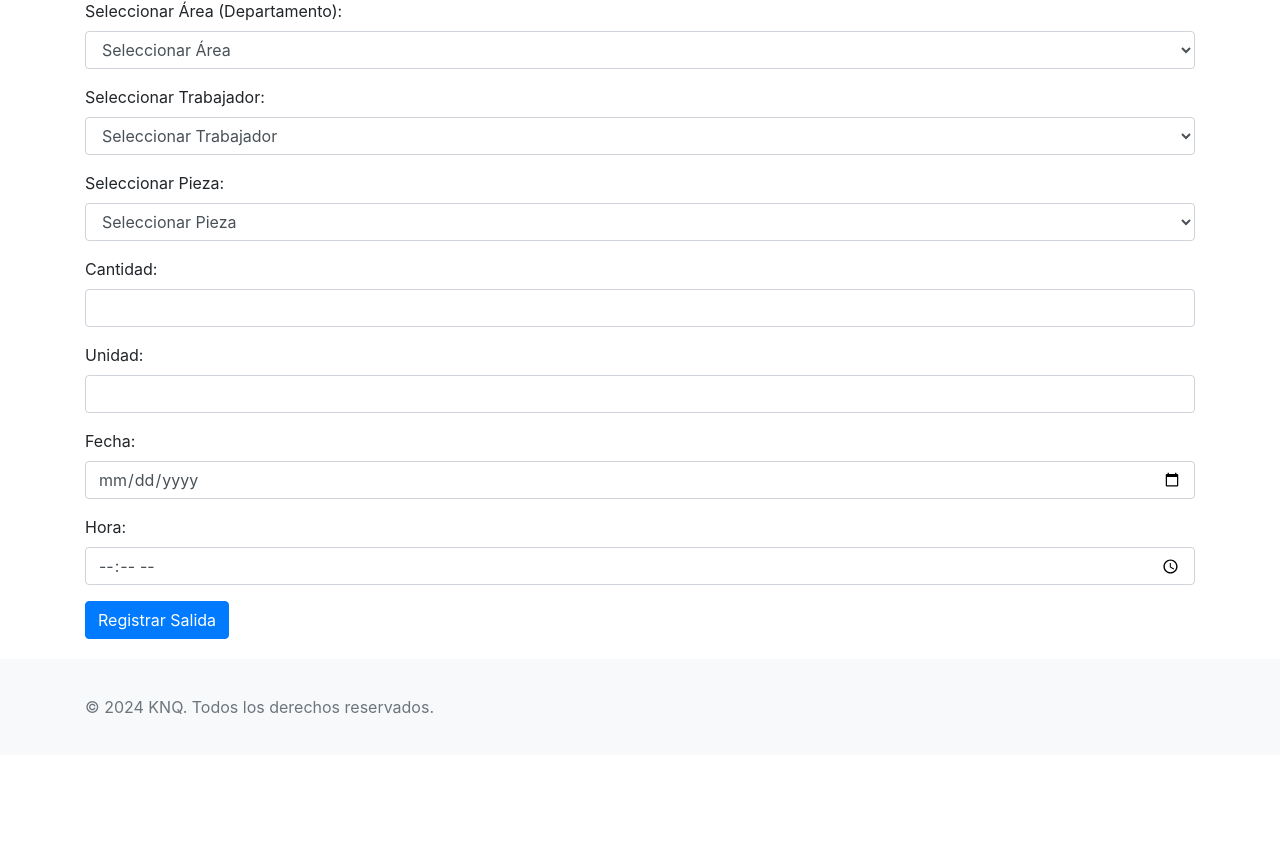
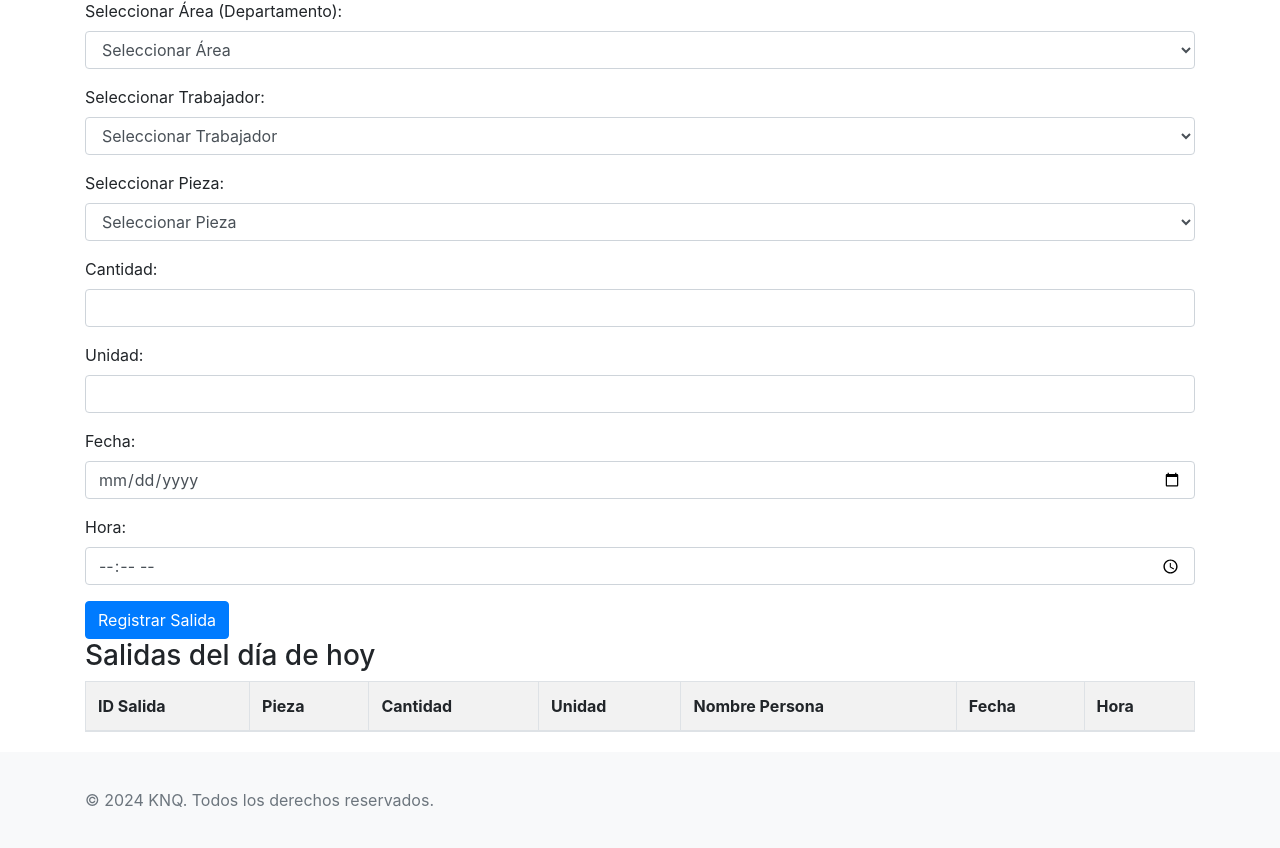
Before and after one commit to cecidavi/MI-KNQ, a PHP site: page /Almacen_Salidas.php in a window 1280 px wide. Shown: the part 171-1019 px from the top of the page. Before the commit the page ends 885 px from the top, so only its background shows below. Run offline with PHP 8.4, Linux system fonts and the light colour scheme; the visitor is signed in with stand-in values (Sample User, id 1); data that the repository does not hold is empty.

Commit message:
Salidas y tabla de salidas

```diff
--- a/Almacen_Salidas.php
+++ b/Almacen_Salidas.php
@@ -17,6 +17,11 @@ $result_departamentos = $conn->query($sql_departamentos);
 // Obtener las piezas para el formulario
 $sql_piezas = "SELECT * FROM piezas";
 $result_piezas = $conn->query($sql_piezas);
+
+// Obtener las salidas del día de hoy
+$hoy = date('Y-m-d');
+$sql_salidas_hoy = "SELECT * FROM salidas WHERE fecha = '$hoy'";
+$result_salidas_hoy = $conn->query($sql_salidas_hoy);
 ?>
 
 <!DOCTYPE html>
@@ -33,7 +38,7 @@ $result_piezas = $conn->query($sql_piezas);
 
 <h2>Registrar Salida de Piezas</h2>
 <div class="container">
-<form action="procesar_salida.php" method="POST">
+    <form id="formSalida">
         <div class="form-group">
             <label for="area">Seleccionar Área (Departamento):</label>
             <select id="area" name="area" class="form-control" onchange="cargarEmpleados()">
@@ -87,6 +92,34 @@ $result_piezas = $conn->query($sql_piezas);
         <!-- Botón con diseño de Bootstrap -->
         <input type="submit" value="Registrar Salida" class="btn btn-primary">
     </form>
+
+    <h3>Salidas del día de hoy</h3>
+    <table class="table table-bordered">
+        <thead>
+            <tr>
+                <th>ID Salida</th>
+                <th>Pieza</th>
+                <th>Cantidad</th>
+                <th>Unidad</th>
+                <th>Nombre Persona</th>
+                <th>Fecha</th>
+                <th>Hora</th>
+            </tr>
+        </thead>
+        <tbody id="salidasHoy">
+            <?php while ($row_salida = $result_salidas_hoy->fetch_assoc()): ?>
+            <tr>
+                <td><?= $row_salida['id_salida'] ?></td>
+                <td><?= $row_salida['id_pieza'] ?></td>
+                <td><?= $row_salida['cantidad'] ?></td>
+                <td><?= $row_salida['unidad'] ?></td>
+                <td><?= $row_salida['nombre_persona'] ?></td>
+                <td><?= $row_salida['fecha'] ?></td>
+                <td><?= $row_salida['hora'] ?></td>
+            </tr>
+            <?php endwhile; ?>
+        </tbody>
+    </table>
 </div>
 
 <script>
@@ -120,6 +153,28 @@ function actualizarNombrePersona() {
     // Asignar el nombre al campo oculto
     nombrePersonaInput.value = nombrePersona;
 }
+
+$('#formSalida').on('submit', function(e) {
+    e.preventDefault(); // Previene la recarga de la página
+
+    $.ajax({
+        type: "POST",
+        url: "procesar_salida.php",
+        data: $(this).serialize(),
+        success: function(response) {
+            let res = JSON.parse(response);
+            if (res.success) {
+                alert(res.message);
+                location.reload(); // Recarga la página para ver las salidas actualizadas
+            } else {
+                alert(res.message);
+            }
+        },
+        error: function() {
+            alert("Error al registrar la salida.");
+        }
+    });
+});
 </script>
 
 </body>
--- a/procesar_salida.php
+++ b/procesar_salida.php
@@ -27,12 +27,12 @@ if ($conn->query($sql_salidas) === TRUE) {
                              WHERE id_pieza = '$pieza_id' AND cantidad >= $cantidad";
 
     if ($conn->query($sql_actualizar_pieza) === TRUE) {
-        echo "Salida registrada correctamente y cantidad de piezas actualizada.";
+        echo json_encode(['success' => true, 'message' => 'Salida registrada correctamente y cantidad de piezas actualizada.']);
     } else {
-        echo "Error al actualizar la cantidad de piezas: " . $conn->error;
+        echo json_encode(['success' => false, 'message' => 'Error al actualizar la cantidad de piezas: ' . $conn->error]);
     }
 } else {
-    echo "Error al registrar la salida: " . $conn->error;
+    echo json_encode(['success' => false, 'message' => 'Error al registrar la salida: ' . $conn->error]);
 }
 
 // Cierra la conexión
```
Lines whose indentation alone changed are shown as unchanged.
